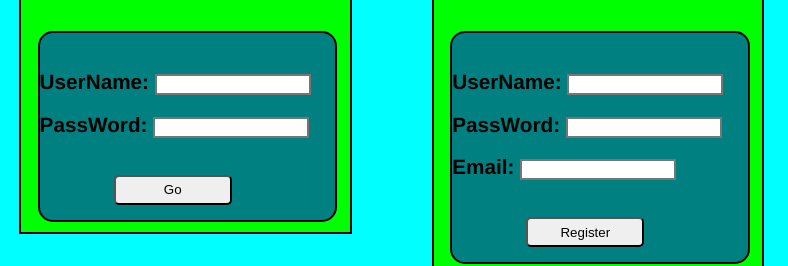
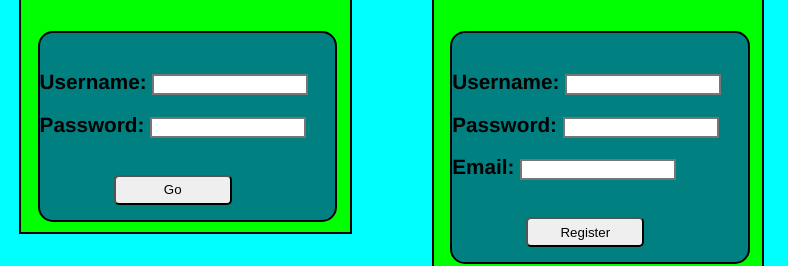
Before and after one commit to RobertoDMC/ProyectoCerti1, a plain HTML site: page Html/Login.html in a window 1280 px wide. Shown: the part 209-475 px from the top of the page, 52-840 px from the left. Drawn offline with Linux system fonts and the light colour scheme.

Commit message:
Cambio de letras mayusculas Username y Password

```diff
--- a/Html/Login.html
+++ b/Html/Login.html
@@ -15,8 +15,7 @@
 
 		<article class="ingreso">
 
-			<figure><img src="Imagenes/dog.jpg"
-			 alt=""></figure>
+			<figure><img src="Imagenes/dog.jpg"alt=""></figure>
 
 			<span class="titule"> LOGIN </span>
 
@@ -24,9 +23,9 @@
 
 					<div>
 
-						<h2> UserName: <input id = "emailTextBox" type = "text"> </input></h2>
+						<h2> Username: <input id = "emailTextBox" type = "text"> </input></h2>
 
-						<h2> PassWord: <input id = "emailTextBox" type = "text"></h2>
+						<h2> Password: <input id = "emailTextBox" type = "text"></h2>
 
 						<input id = "loginButton" type="button" value="Go"></input>
 
@@ -45,9 +44,9 @@
 
 					<div>
 
-						<h2> UserName: <input id = "emailTextBox" type = "text"> </input></h2>
+						<h2> Username: <input id = "emailTextBox" type = "text"> </input></h2>
 
-						<h2> PassWord: <input id = "emailTextBox" type = "text"> </input></h2>
+						<h2> Password: <input id = "emailTextBox" type = "text"> </input></h2>
 
 						<h2> Email: <input id = "emailTextBox" type = "text"> </input></h2>
 
```
Also changed, not shown: Html/prueba.html (+1 -1 lines).
